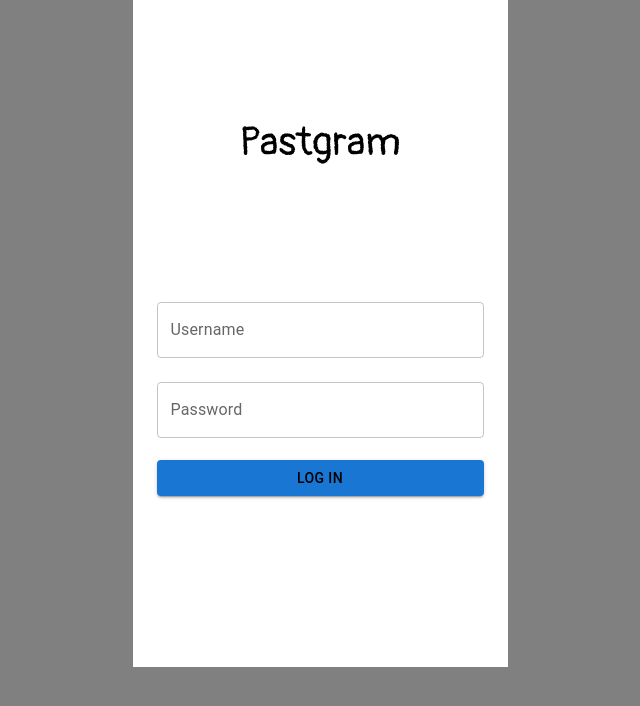
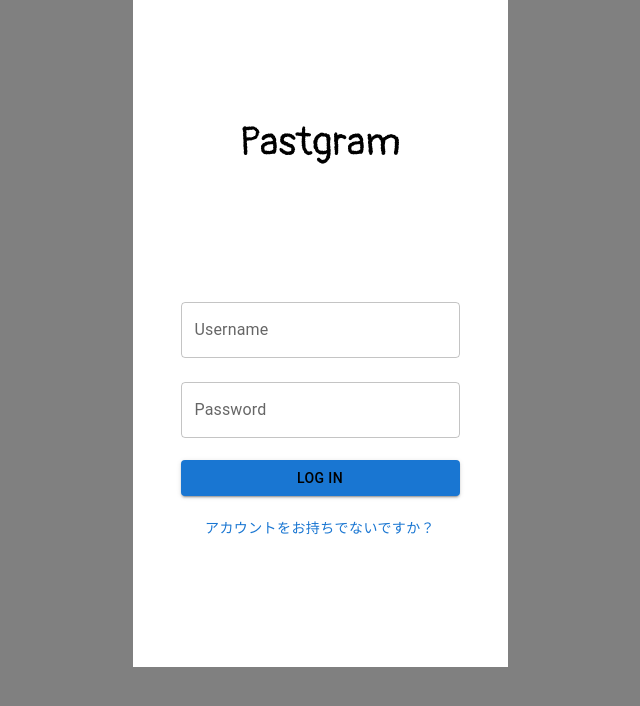
Before and after one commit to shimochan/Pastgram-Temp, a Next.js app: page /signin in a window 1280 px wide. Shown: the top 706 px of the page, without its empty margins (320-960 px from the left). Built offline with nearby package versions, Linux system fonts and the light colour scheme.

Commit message:
add link to signup

```diff
--- a/src/app/components/Auth.jsx
+++ b/src/app/components/Auth.jsx
@@ -20,7 +20,7 @@ function _Auth({ children }) {
         }
 
         if (!data) {
-            router.push(`/signup?redirect=${path}`);
+            router.push(`/signin?redirect=${path}`);
         }
     }, [isLoading, data, bypass]);
 
--- a/src/app/lib/auth.js
+++ b/src/app/lib/auth.js
@@ -8,5 +8,5 @@ function promisify(value) {
 }
 
 export async function active() {
-    return promisify(true);
+    return promisify(false);
 }
--- a/src/app/signin/page.js
+++ b/src/app/signin/page.js
@@ -19,11 +19,16 @@ const LoginForm = () => {
     router.push(redirect);
   };
 
+  const handleSignUp = () => {
+    router.push(`/signup?redirect=${redirect}`);
+  }
+
   return (
     <Container className={styles.container} maxWidth="xs">
       <Typography className={[logo.className, styles.logo].join(' ')} variant="h5" align="center">
         Pastgram {params}
       </Typography>
+      <Container className={styles.content}>
         <form className={styles.form} onSubmit={handleLogin}>
       {/*
           <div style={{ display: 'flex', justifyContent: 'center', marginBottom: '20px' }}>
@@ -54,6 +59,8 @@ const LoginForm = () => {
             Log In
           </Button>
         </form>
+        <Button onClick={handleSignUp}>アカウントをお持ちでないですか？</Button>
+      </Container>
     </Container>
   );
 };
--- a/src/app/signin/style.module.css
+++ b/src/app/signin/style.module.css
@@ -1,6 +1,13 @@
 .container {
     display: grid;
     grid-template-rows: 3fr 4fr;
+    align-items: center;
+    height: 100%;
+}
+
+.content {
+    display: flex;
+    flex-direction: column;
     align-items: center;
     height: 100%;
 }
```
Lines whose indentation alone changed are shown as unchanged.
